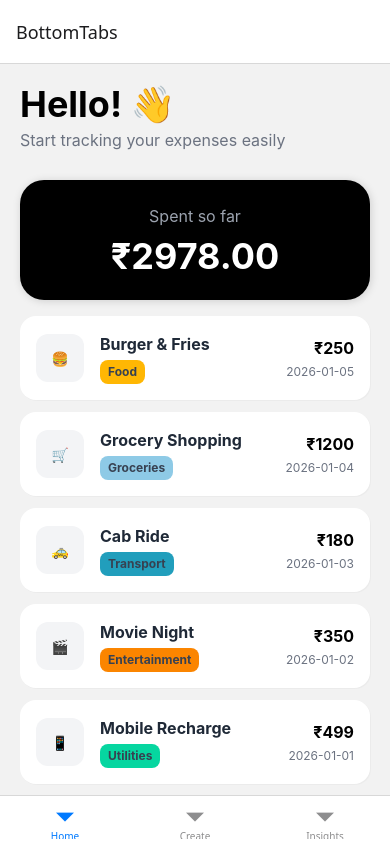
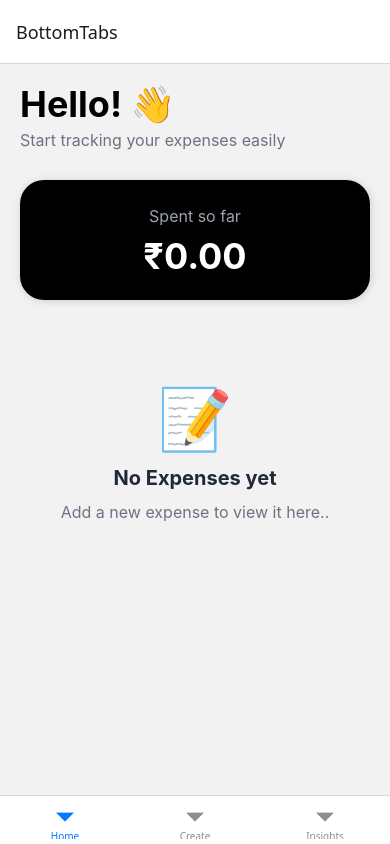
Before and after one commit to Vaibhav-kaushal-fricali/Expensio, a React Native app: screen /Home in a window 390 px wide. Built offline with nearby package versions, Linux system fonts and the light colour scheme.

Commit message:
kuch to kiya hai

```diff
--- a/App.js
+++ b/App.js
@@ -2,12 +2,15 @@ import { StatusBar } from "expo-status-bar";
 import { StyleSheet, Text, View } from "react-native";
 import AppNavigator from "./src/navigation/AppNavigator";
 import { NavigationContainer } from "@react-navigation/native";
+import { ExpenseProvider } from "./src/context/ExpenseContext";
 
 export default function App() {
   return (
-    <NavigationContainer>
-      <AppNavigator/>
-    </NavigationContainer>
+    <ExpenseProvider>
+      <NavigationContainer>
+        <AppNavigator />
+      </NavigationContainer>
+    </ExpenseProvider>
   );
 }
 
--- /dev/null
+++ b/src/context/ExpenseContext.js
@@ -0,0 +1,29 @@
+import { createContext, useContext, useState } from "react";
+import { getCategoryColor, getDate, getID } from "../Helper";
+
+export const ExpenseContext = createContext();
+
+export function ExpenseProvider({ children }) {
+  const [expenses, setExpenses] = useState([]);
+
+  const addExpense = (expense) => {
+    const newExpense = {
+      id: getID(),
+      title: expense.title,
+      amount: Number(expense.amount),
+      category: expense.category.name,
+      date: getDate(),
+      color: getCategoryColor(expense.category.color),
+      icon: expense.category.icon,
+    };
+
+    setExpenses([...expenses, newExpense])
+  };
+  return (
+    <ExpenseContext.Provider value={{ expenses, addExpense }}>
+      {children}
+    </ExpenseContext.Provider>
+  );
+}
+
+export const useExpenses = () => useContext(ExpenseContext);
--- a/src/screen/Create.js
+++ b/src/screen/Create.js
@@ -9,8 +9,10 @@ import {
 } from "react-native";
 import React, { useState } from "react";
 import tailwind from "twrnc";
+import { useExpenses } from "../context/ExpenseContext";
 // route passes data from 1 screen to another
 const Create = ({ navigation, route }) => {
+  const { addExpense } = useExpenses();
   const [amount, setAmount] = useState(null);
   const [title, setTitle] = useState("");
   const [category, setCategory] = useState({});
@@ -36,9 +38,14 @@ const Create = ({ navigation, route }) => {
       if (!title && amount && category) {
         Alert.alert("Enter title");
       }
-      console.log("cat", category.name);
-      console.log(amount);
-      console.log(title);
+      addExpense({
+        title,
+        amount,
+        category,
+      });
+      if (addExpense) {
+        navigation.goBack();
+      }
     } catch (error) {
       console.log("error", error);
     }
@@ -114,7 +121,11 @@ const Create = ({ navigation, route }) => {
         </Pressable>
 
         <View style={tailwind`p-14`}>
-          <Text style={tailwind`justify-center text-center font-bold font-serif text-red-400 `}>Made by Vaibhav with ♡</Text>
+          <Text
+            style={tailwind`justify-center text-center font-bold font-serif text-red-400 `}
+          >
+            Made by Vaibhav with ♡
+          </Text>
         </View>
       </ScrollView>
     </View>
--- a/src/screen/Home.js
+++ b/src/screen/Home.js
@@ -3,6 +3,7 @@ import React from "react";
 import tailwind from "twrnc";
 import EmptyList from "./components/EmptyList";
 import ExpenseItemCard from "./components/ExpenseItemCard";
+import { useExpenses } from "../context/ExpenseContext";
 
 export const expensesData = [
   {
@@ -62,7 +63,8 @@ export const expensesData = [
 ];
 
 const Home = ({ navigation }) => {
-const totalSpent = expensesData.reduce((sum, item)=> sum + item.amount, 0 )
+  const { expenses } = useExpenses();
+  const totalSpent = expenses.reduce((sum, item) => sum + item.amount, 0);
   return (
     <View style={tailwind`flex-1`}>
       <View style={tailwind`px-5 pt-5 pb-3`}>
@@ -82,7 +84,7 @@ const totalSpent = expensesData.reduce((sum, item)=> sum + item.amount, 0 )
       </View>
 
       <FlatList
-        data={expensesData}
+        data={expenses}
         // data={[]}
         renderItem={({ item }) => <ExpenseItemCard item={item} />}
         keyExtractor={(item) => item.id}
```
